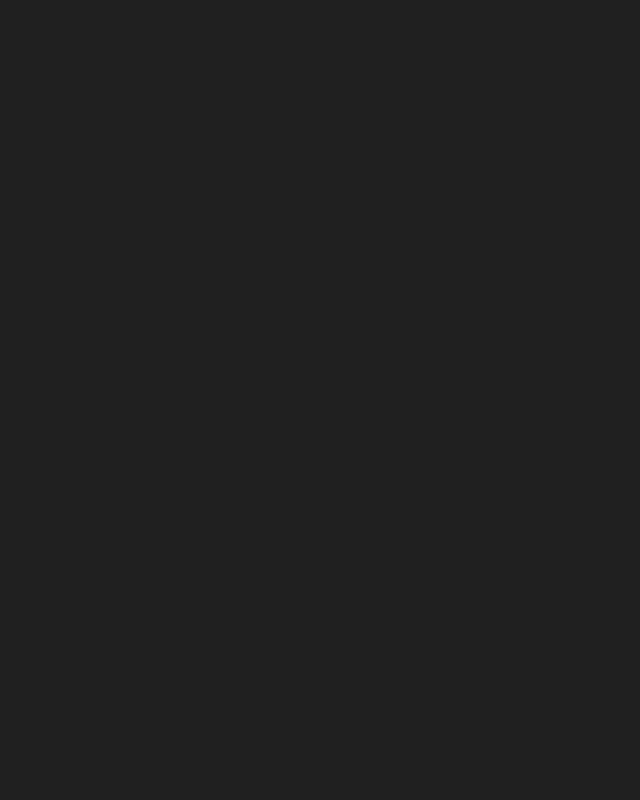
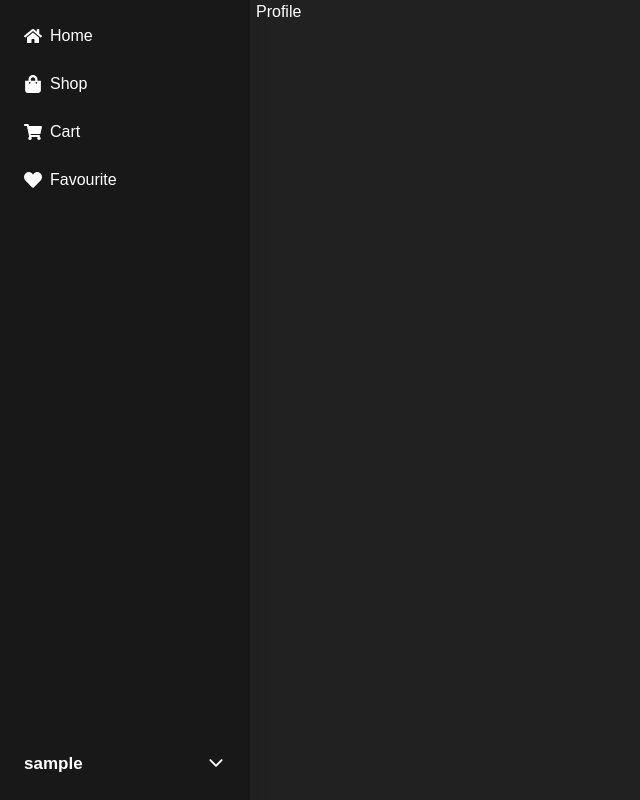
Before and after one commit to txrunishere/shopcom, a React (Vite) app in the folder frontend/: page /profile in a window 1280 px wide. Before the commit this address had no page. Shown: the whole page, without its empty margins (0-640 px from the left). Built offline with nearby package versions, Linux system fonts and the light colour scheme; sample sign-in values are in the browser's storage.

Commit message:
feat: add profile page and implement private route for authenticated access

```diff
--- /dev/null
+++ b/frontend/src/components/PrivateRoute.tsx
@@ -0,0 +1,10 @@
+import { Navigate, Outlet } from "react-router";
+import { useAppSelector } from "../hooks";
+
+const PrivateRoute = () => {
+  const { userInfo } = useAppSelector((state) => state.auth);
+
+  return userInfo ? <Outlet /> : <Navigate to={"/login"} />;
+};
+
+export default PrivateRoute;
--- /dev/null
+++ b/frontend/src/components/index.ts
@@ -0,0 +1,3 @@
+import PrivateRoute from "./PrivateRoute";
+
+export { PrivateRoute };
--- a/frontend/src/pages/Auth/Register.tsx
+++ b/frontend/src/pages/Auth/Register.tsx
@@ -29,7 +29,8 @@ const Register = () => {
 
       if (user?.success) {
         dispatch(setCredentials({ ...user?.user }));
-        navigate("/")
+        toast.success("User with email " + email + " register successfully!!");
+        navigate("/");
       }
     } catch (error) {
       toast.error((error as any).data?.error);
@@ -40,7 +41,7 @@ const Register = () => {
     if (userInfo) {
       navigate("/");
     }
-  }, []);
+  }, [navigate, userInfo]);
 
   return (
     <div className="flex items-center justify-center min-h-screen bg-black text-white px-4">
--- /dev/null
+++ b/frontend/src/pages/User/Profile.tsx
@@ -0,0 +1,7 @@
+const Profile = () => {
+  return (
+    <div>Profile</div>
+  )
+}
+
+export default Profile
--- a/frontend/src/pages/index.ts
+++ b/frontend/src/pages/index.ts
@@ -1,4 +1,5 @@
 import Login from "./Auth/Login";
 import Register from "./Auth/Register";
+import Profile from "./User/Profile";
 
-export { Login, Register };
+export { Login, Register, Profile };
--- a/frontend/src/routes/RouterProvider.tsx
+++ b/frontend/src/routes/RouterProvider.tsx
@@ -1,17 +1,21 @@
 import { Routes, Route } from "react-router";
-import MainLayout from "../layout/MainLayout"
-import { Login, Register } from "../pages"
+import MainLayout from "../layout/MainLayout";
+import { Login, Register, Profile } from "../pages";
+import { PrivateRoute } from "../components";
 
 const RouterProvider = () => {
   return (
     <Routes>
       <Route path="/" element={<MainLayout />}>
+        <Route path="" element={<PrivateRoute />}>
+          <Route path="/profile" element={<Profile />} />
+        </Route>
         <Route index element={<h1>Hello World</h1>} />
         <Route path="/login" element={<Login />} />
         <Route path="/register" element={<Register />} />
       </Route>
     </Routes>
-  )
+  );
 };
 
 export default RouterProvider;
```
